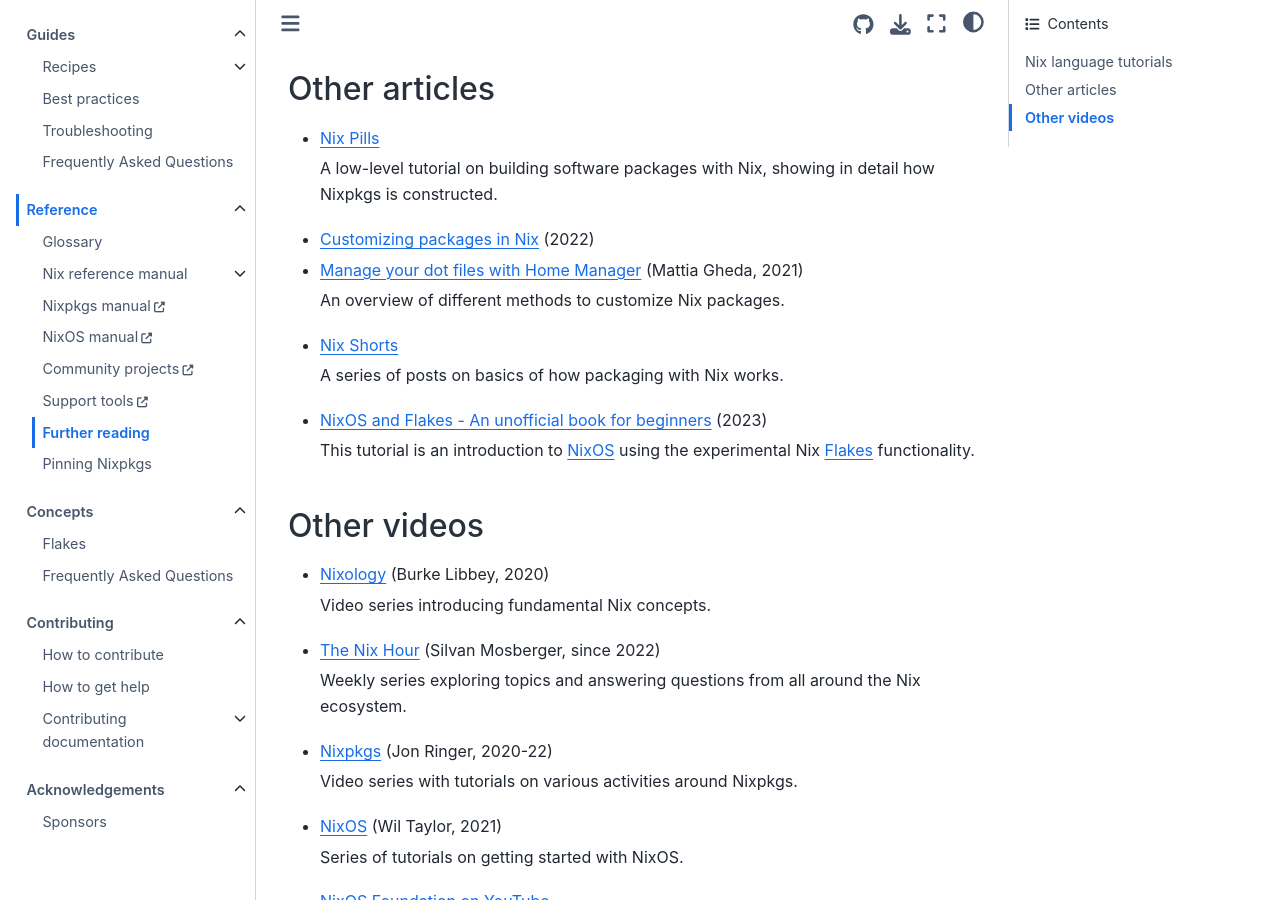
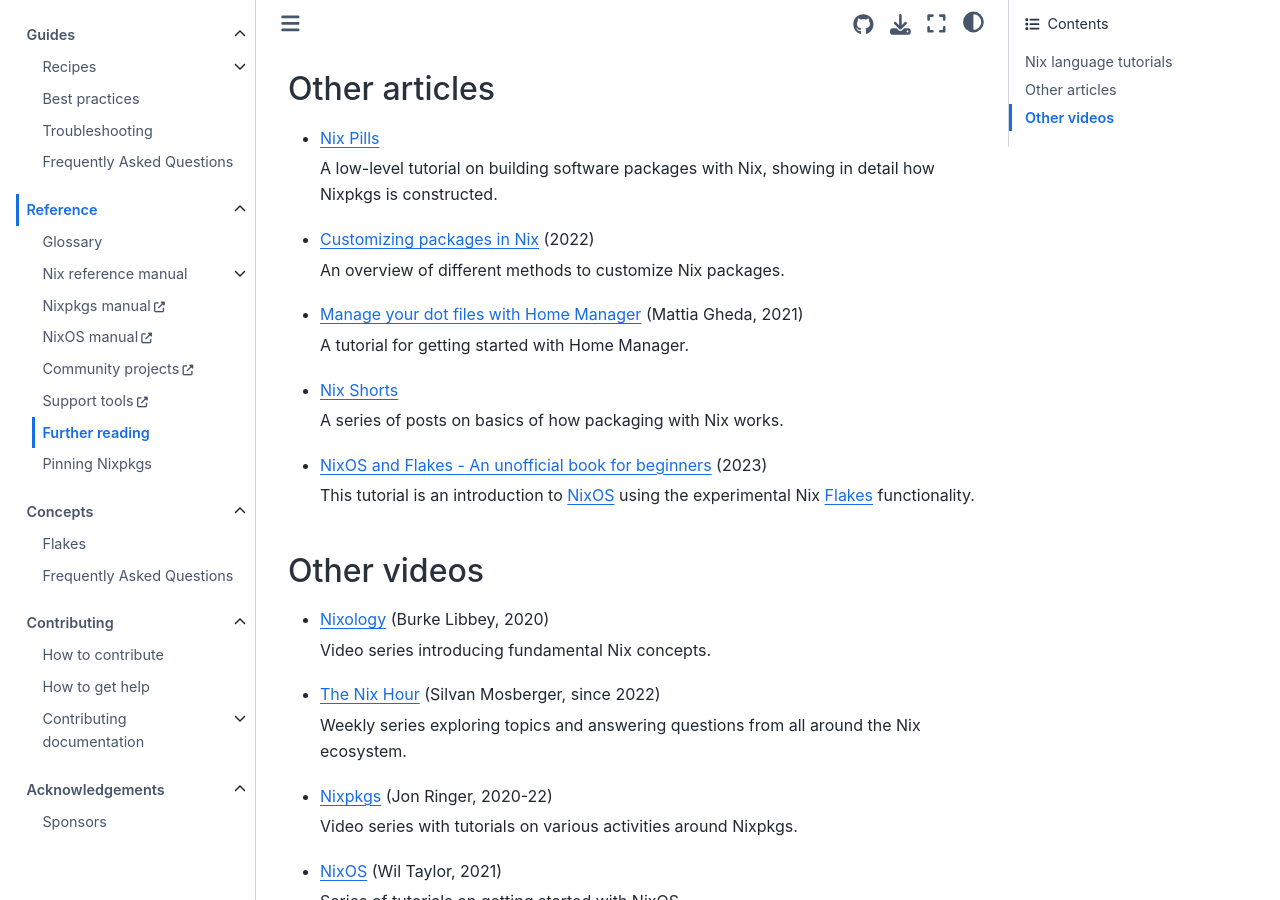
Before and after one commit to NixOS/nix.dev, a Sphinx documentation site: the page built from source/recommended-reading.md, in a window 1280 px wide and 900 px high, scrolled down 546 px. Built offline with Sphinx 7.4.7 and the Sphinx Book theme 1.1.4, drawn with Linux system fonts in a browser that asks for light colours.

Commit message:
move article description to the right place, add another one

```diff
--- a/source/recommended-reading.md
+++ b/source/recommended-reading.md
@@ -30,9 +30,11 @@
 
 - [Customizing packages in Nix](https://bobvanderlinden.me/customizing-packages-in-nix/) (2022)
 
+  An overview of different methods to customize Nix packages.
+
 - [Manage your dot files with Home Manager](https://ghedam.at/24353/tutorial-getting-started-with-home-manager-for-nix) (Mattia Gheda, 2021)
 
-  An overview of different methods to customize Nix packages.
+  A tutorial for getting started with Home Manager.
 
 - [Nix Shorts](https://github.com/justinwoo/nix-shorts)
 
```
